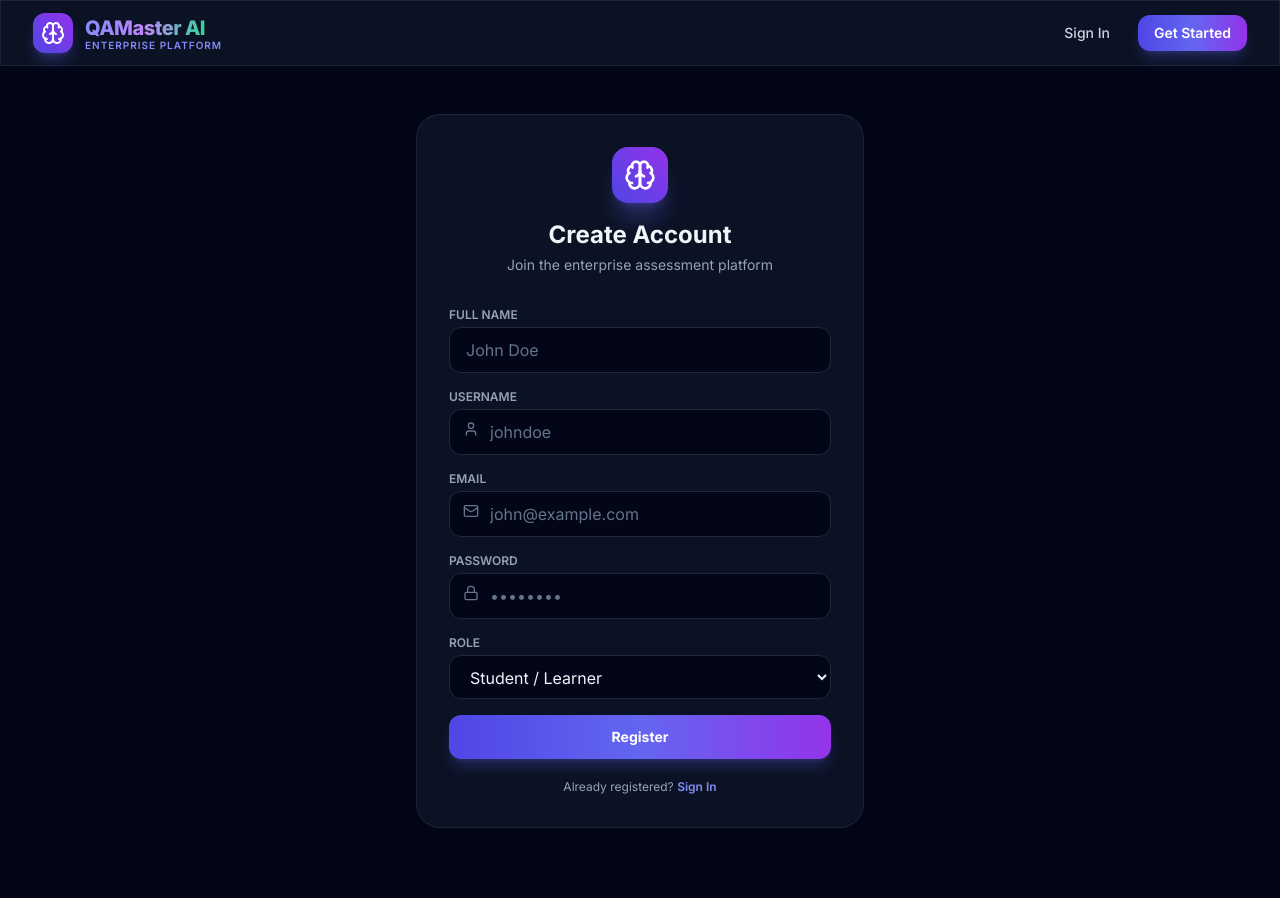
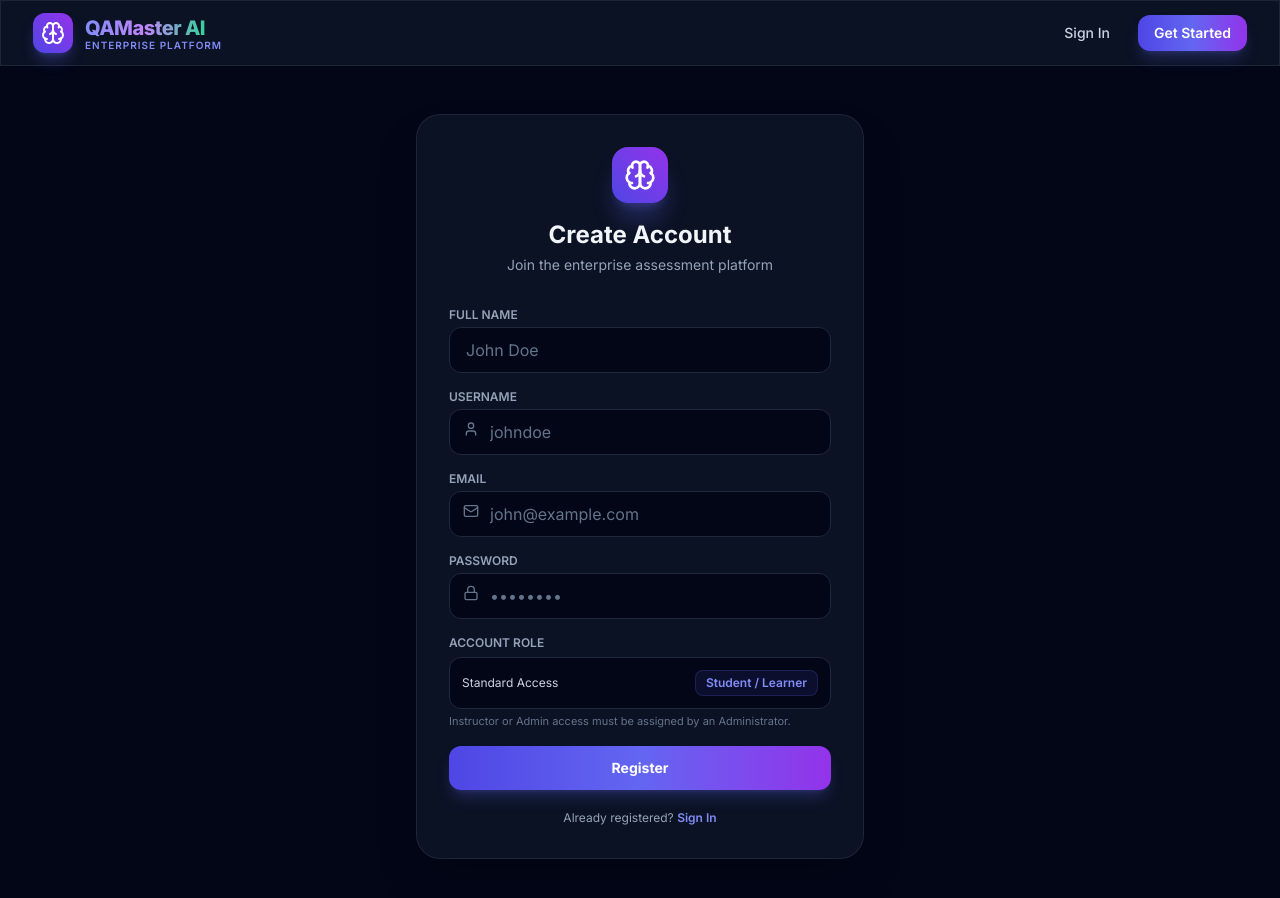
Before and after one commit to nithishkumargithhub-commits/QA-Generator-, a React (Vite) app in the folder frontend/: page /register in a window 1280 px wide. Shown: the top 898 px of the page. Before the commit the page ends 876 px from the top, so only its background shows below. Built offline with nearby package versions, Linux system fonts and the light colour scheme; no server answers.

Commit message:
Enforce Student role on public signup and restrict Admin controls

```diff
--- a/frontend/src/pages/Register.tsx
+++ b/frontend/src/pages/Register.tsx
@@ -97,16 +97,14 @@ export const RegisterPage: React.FC = () => {
           </div>
 
           <div>
-            <label className="block text-xs font-semibold uppercase text-slate-400 mb-1">Role</label>
-            <select
-              value={role}
-              onChange={(e) => setRole(e.target.value)}
-              className="w-full bg-slate-950 border border-slate-800 rounded-xl px-4 py-2.5 text-slate-100 focus:border-indigo-500 focus:outline-none"
-            >
-              <option value="Student">Student / Learner</option>
-              <option value="Instructor">Instructor / Educator</option>
-              <option value="Admin">Administrator</option>
-            </select>
+            <label className="block text-xs font-semibold uppercase text-slate-400 mb-1.5">Account Role</label>
+            <div className="p-3 rounded-xl bg-slate-950 border border-slate-800 text-xs text-slate-300 flex items-center justify-between">
+              <span>Standard Access</span>
+              <span className="px-2.5 py-1 rounded-lg bg-indigo-500/10 text-indigo-400 font-semibold border border-indigo-500/20">
+                Student / Learner
+              </span>
+            </div>
+            <p className="text-[11px] text-slate-500 mt-1">Instructor or Admin access must be assigned by an Administrator.</p>
           </div>
 
           <button
```
Also changed, not shown: 1 other file (tests, documents, lock files or other folders).
